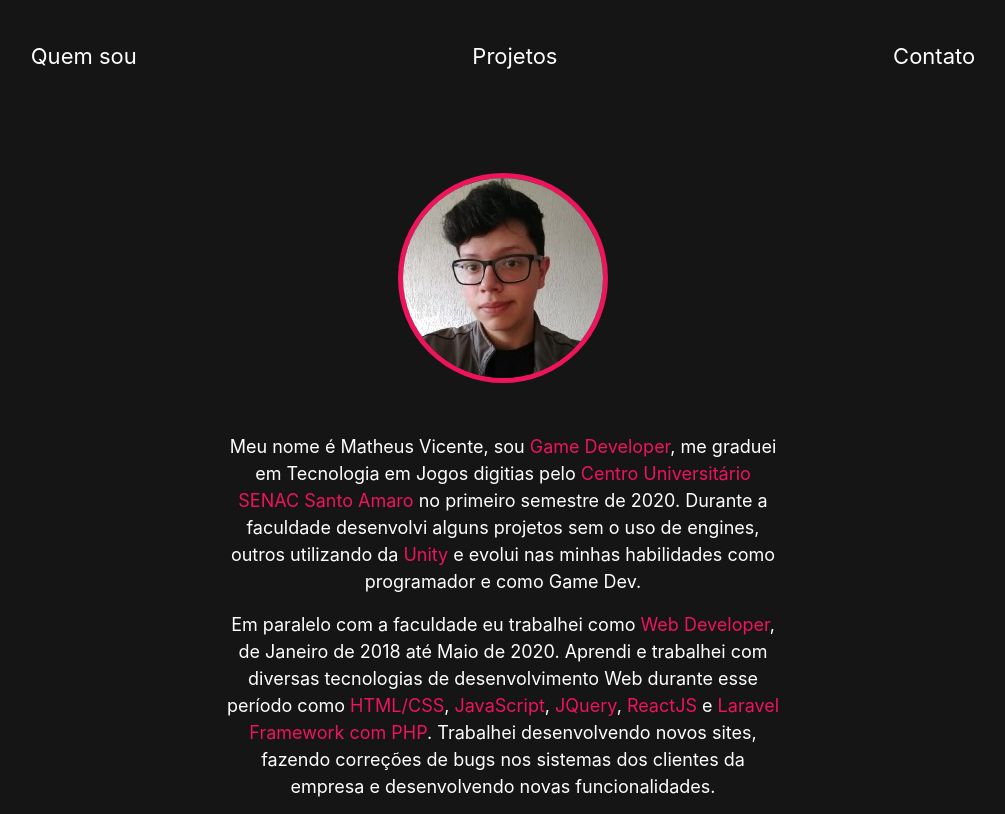
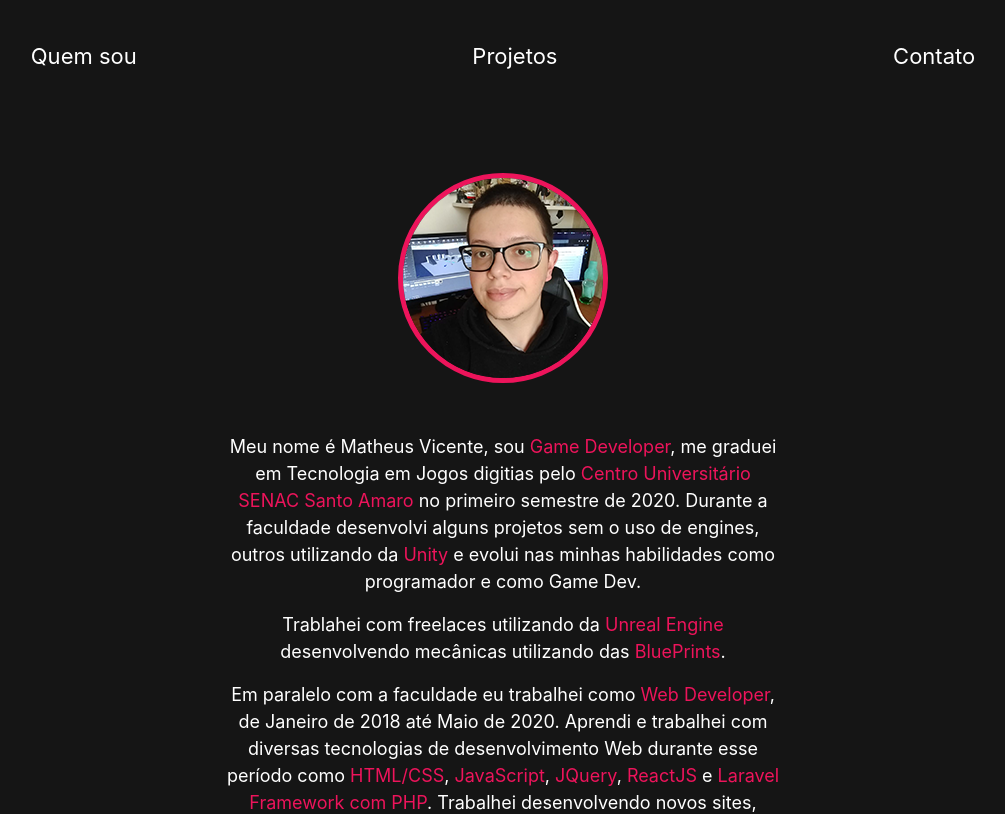
Before and after one commit to MatthewVicente/portfolio, a React (Create React App) app: page / in a window 1280 px wide. Shown: the top 814 px of the page, without its empty margins (137-1142 px from the left). Built offline with nearby package versions, Linux system fonts and the light colour scheme; no server answers.

Commit message:
Update my photo and description

```diff
--- a/src/components/QuemSou.js
+++ b/src/components/QuemSou.js
@@ -32,13 +32,15 @@ const Container = styled.div`
 const QuemSou = () => {
 	return <Container>
 		<div className="foto">
-			<img alt="" src={process.env.PUBLIC_URL+"/img/me.jpg"}/>
+			<img alt="" src={process.env.PUBLIC_URL+"/img/me2.png"}/>
 		</div>
 		<div className="descricao">
 			<p>Meu nome é Matheus Vicente, sou <span>Game Developer</span>, me graduei em
 			Tecnologia em Jogos digitias pelo <span>Centro Universitário SENAC Santo Amaro</span> no
 			primeiro semestre de 2020. Durante a faculdade desenvolvi alguns projetos sem o uso de engines, outros utilizando da <span>Unity</span> e
 			evolui nas minhas habilidades como programador e como Game Dev.</p>
+
+			<p>Trablahei com freelaces utilizando da <span>Unreal Engine</span> desenvolvendo mecânicas utilizando das <span>BluePrints</span>.</p>
 
 			<p>Em paralelo com a faculdade eu trabalhei como <span>Web Developer</span>,
 			de Janeiro de 2018 até Maio de 2020. Aprendi e trabalhei com diversas tecnologias de desenvolvimento Web durante esse período
```
Also changed, not shown: public/img/me2.png (added), public/img/meOffice.jpg (added).
